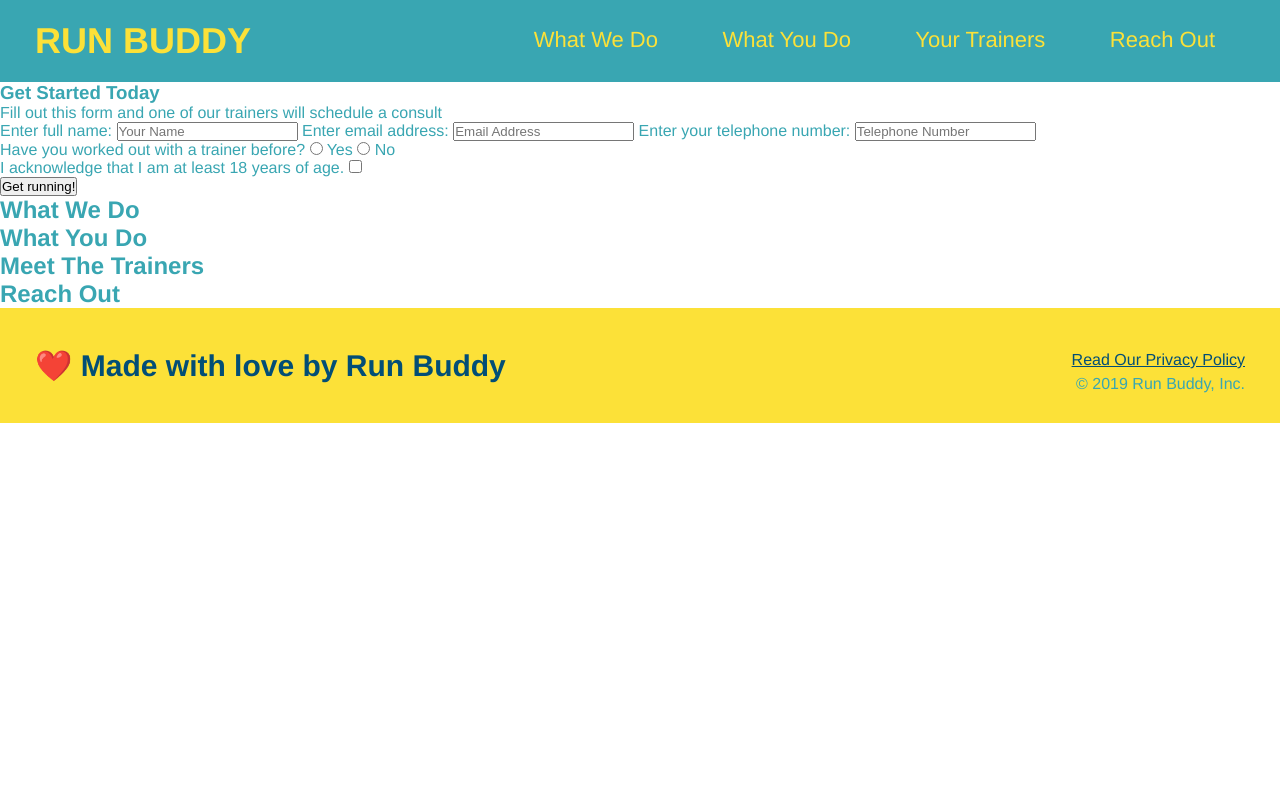
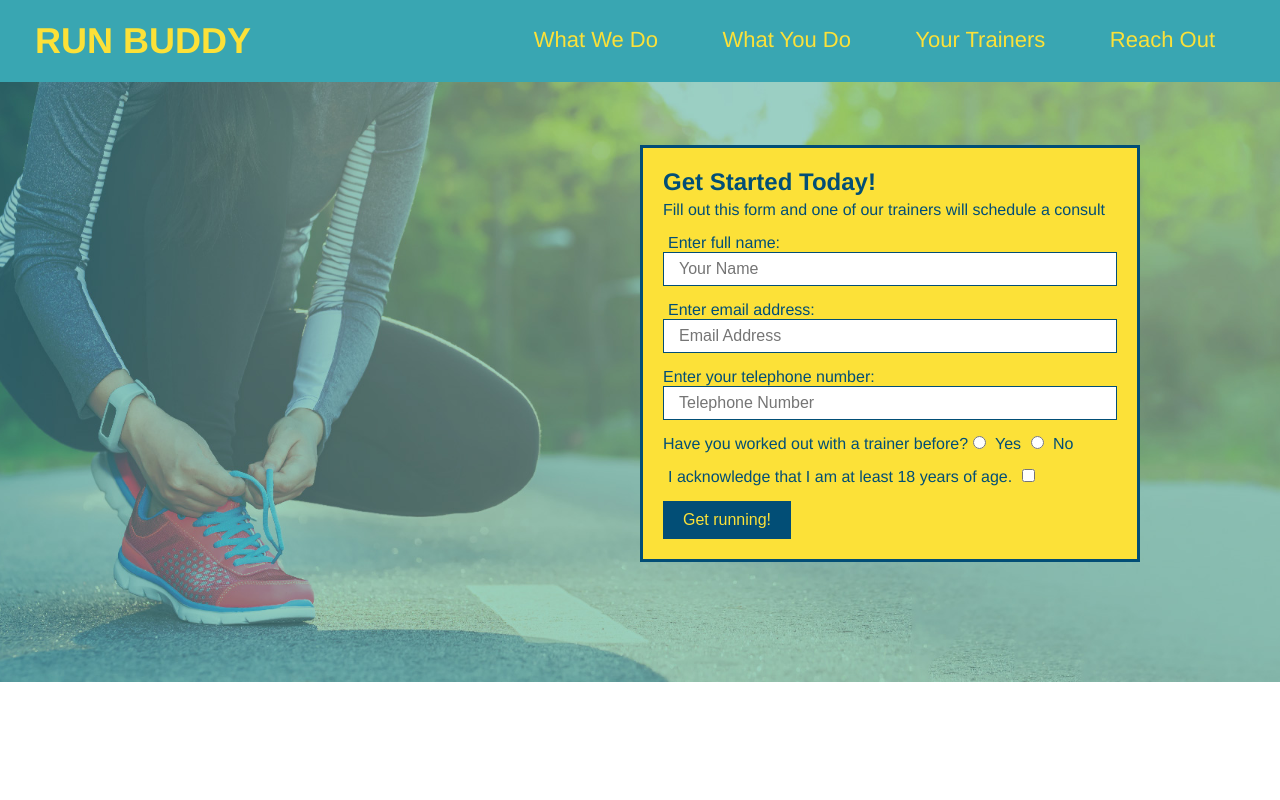
Before and after one commit to galacticnative/run-buddy, a plain HTML site: page index.html in a window 1280 px wide. Shown: the top 800 px of the page. Drawn offline with Linux system fonts and the light colour scheme.

Commit message:
finished hero form

```diff
--- a/assets/css/style.css
+++ b/assets/css/style.css
@@ -66,3 +66,64 @@ footer div {
 footer a {
     color: #024e76;
 }
+
+section {
+    padding: 60px;
+}
+
+/* Hero Styles Start */
+.hero {
+    background-image: url("../images/hero-bg.jpg");
+    height: 600px;
+    background-size: cover;
+    background-position: center;
+    position: relative;
+}
+
+.hero-form {
+    color: #024e76;
+    background-color: #fce138;
+    padding: 20px;
+    width: 500px;
+    border: solid 3px #024e76;
+    position: absolute;
+    bottom: 120px;
+    right: 140px;
+}
+
+.hero-intro {
+    margin: 0;
+    font-weight: bold;
+}
+
+.hero-form h3 {
+    font-size: 24px;
+    margin: 0;
+}
+
+.hero-form p {
+    margin: 5px 0 15px 0;
+}
+
+.form-input {
+    border: 1px solid #024e76;
+    display: block;
+    padding: 7px 15px;
+    font-size: 16px;
+    color: #024e76;
+    width:  100%;
+    margin-bottom: 15px;
+}
+
+.hero-form label {
+    margin: 0 5px;
+}
+
+.hero-form button {
+    color: #fce138;
+    background-color: #024e76;
+    border: none;
+    padding: 10px 20px;
+    font-size: 16px;
+}
+/* Hero Styles End */
--- a/index.html
+++ b/index.html
@@ -33,18 +33,18 @@
         </header>
 
         <!-- hero section -->
-        <section>
-            <div>
-                <h3> Get Started Today</h3>
+        <section class="hero">
+            <div class="hero-form">
+                <h3 id="hero-intro"> Get Started Today!</h3>
                 <p>Fill out this form and one of our trainers will schedule a consult</p>
                 <!-- Add form element -->
                 <form>
                     <label for="name">Enter full name:</label>
-                    <input type="text" placeholder="Your Name" name="name" id="name" />
+                    <input type="text" placeholder="Your Name" name="name" id="name" class="form-input" />
                     <label for="email">Enter email address:</label>
-                    <input type="email" placeholder="Email Address" name="email" id="email" />
+                    <input type="email" placeholder="Email Address" name="email" id="email" class="form-input" />
                     <lable for="phone">Enter your telephone number:</lable>
-                    <input type="tel" placeholder="Telephone Number" name="phone" id="phone" />
+                    <input type="tel" placeholder="Telephone Number" name="phone" id="phone" class="form-input" />
                     <p>
                         Have you worked out with a trainer before?
                         <input type="radio" name="trainer-confirm" id="trainer-yes" />
```
Also changed, not shown: assets/images/hero-bg.jpg (added).
